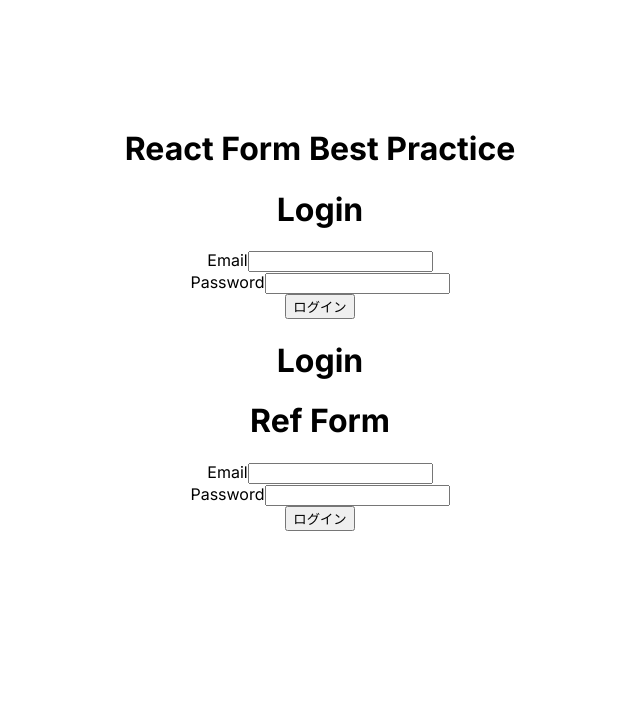
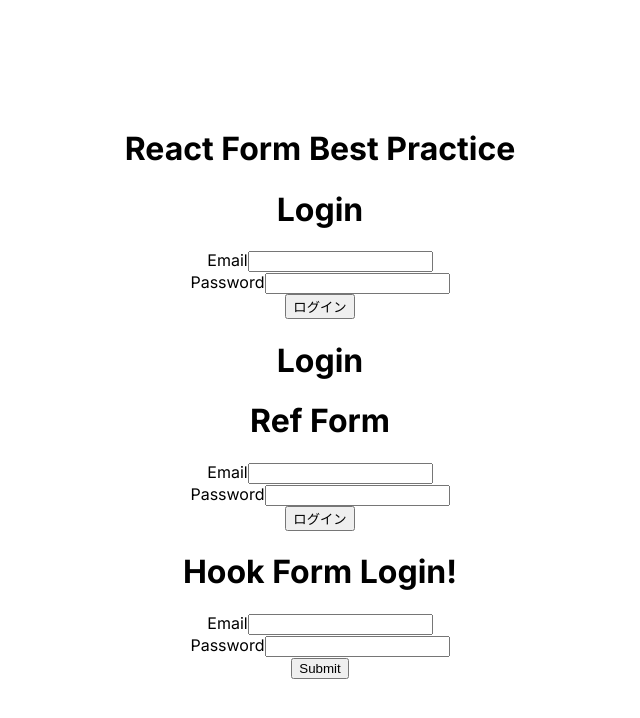
Before and after one commit to kohta9521/Nextjs_Form_BestPractice, a Next.js app: page / in a window 1280 px wide. Shown: the top 718 px of the page, without its empty margins (320-960 px from the left). Built offline with nearby package versions, Linux system fonts and the light colour scheme.

Commit message:
add all fiels

```diff
--- a/src/app/page.tsx
+++ b/src/app/page.tsx
@@ -2,6 +2,7 @@ import styles from './page.module.css'
 
 import UseStateForm from '../components/UseStateForm'
 import UseRefForm from '../components/UseRefForm'
+import HookForm from '../components/HookForm'
 
 export default function Home() {
   return (
@@ -9,6 +10,7 @@ export default function Home() {
       <h1>React Form Best Practice</h1>
       <UseStateForm />
       <UseRefForm />
+      <HookForm />
     </main>
   )
 }
--- /dev/null
+++ b/src/components/HookForm.jsx
@@ -0,0 +1,34 @@
+'use client'
+import React from 'react'
+import { useForm } from 'react-hook-form'
+
+const HookForm = () => {
+    const {
+        register,
+        handleSubmit,
+        formState: { errors },
+    } = useForm();
+
+    const onSubmit = (data) => console.log(data);
+
+    return (
+        <div>
+            <h1>Hook Form Login!</h1>
+            <form onSubmit={handleSubmit(onSubmit)}>
+                <div>
+                    <label htmlFor="email">Email</label>
+                    <input id='email' {...register('email', { required: '入力が必須の項目です' })} />
+                    {errors.email?.message && <div>{errors.email?.message}</div>}
+                </div>
+                <div>
+                    <label htmlFor="password">Password</label>
+                    <input id='password' {...register('password')} type='password' />
+                </div>
+                <button type='submit'>Submit</button>
+            </form>
+        </div>
+    )
+}
+
+
+export default HookForm
```
Also changed, not shown: package.json (+4 -3 lines), 1 other file (tests, documents, lock files or other folders).
